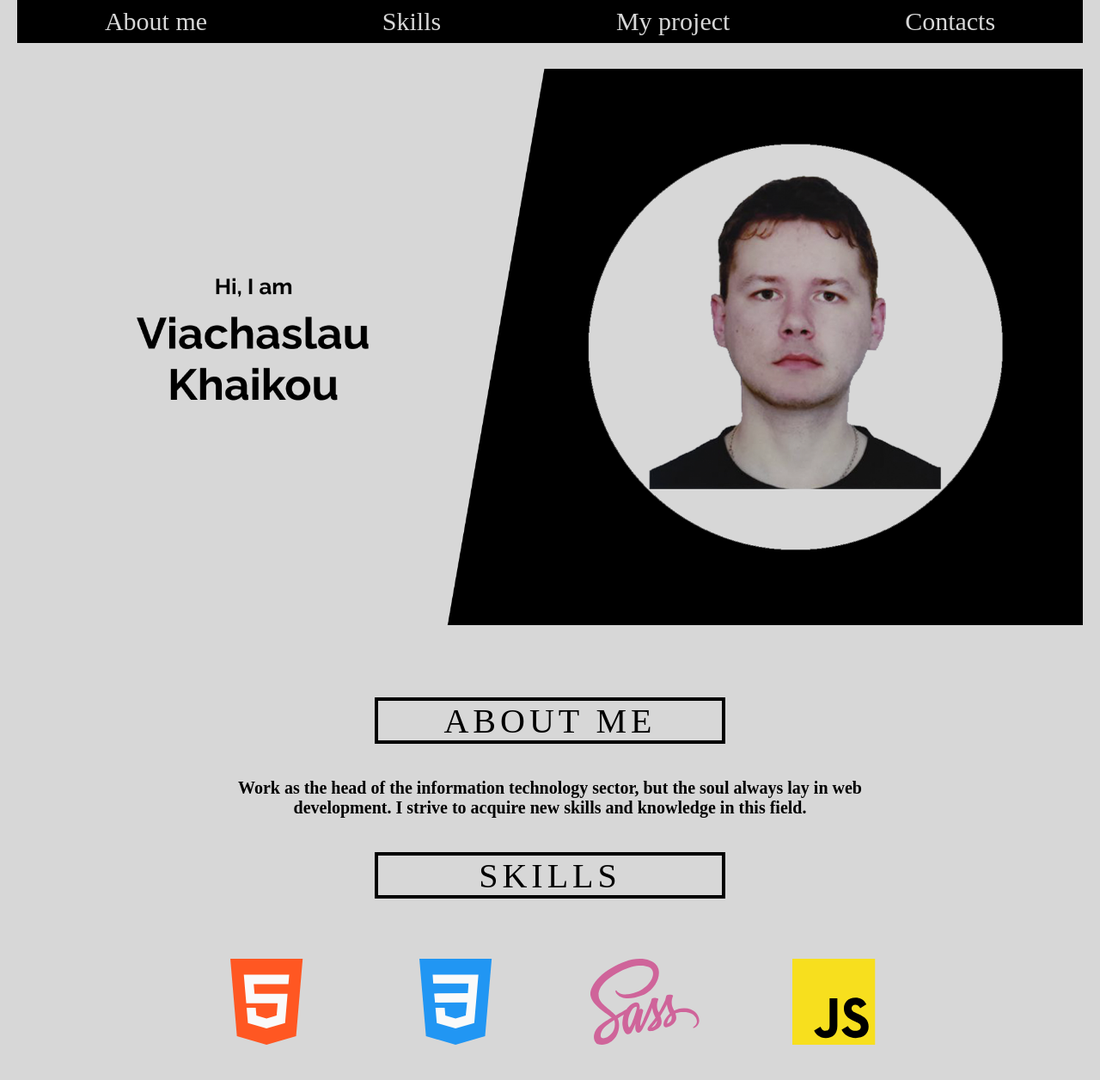
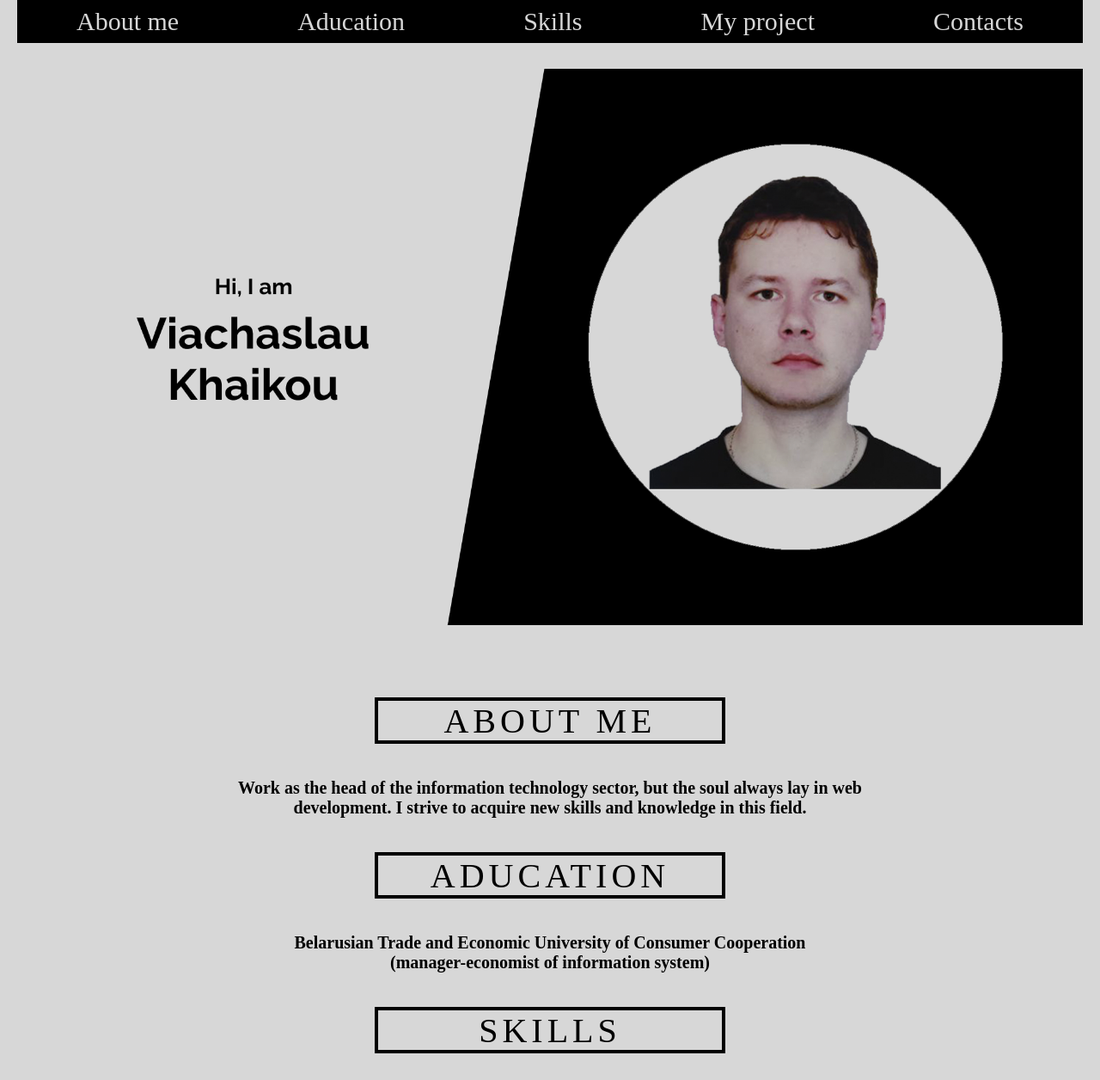
Before and after one commit to haikoff/rsschool-cv, a plain HTML site: page index.html in a window 1280 px wide. Shown: the top 1256 px of the page at 86% size. Drawn offline with Linux system fonts and the light colour scheme.

Commit message:
feat: Update index.html

```diff
--- a/index.html
+++ b/index.html
@@ -12,6 +12,7 @@
         <nav class="navbar">
             <ul>
                 <li><a href="#aboutme">About me</a></li>
+                <li><a href="#aducation">Aducation</a></li>
                 <li><a href="#skills">Skills</a></li>
                 <li><a href="#myproj">My project</a></li>
                 <li><a href="#contacts">Contacts</a></li>
@@ -25,6 +26,10 @@
         <p id="aboutme">ABOUT ME</p>
         <h4>Work as the head of the information technology sector, but the soul always lay in web development. I strive to acquire new skills and knowledge in this field.</h4>
     </section>
+    <div class="aboutme">
+        <p id="aducation">ADUCATION</p>
+        <h4>Belarusian Trade and Economic University of Consumer Cooperation </br> (manager-economist of information system)</h4>
+    </div>
     <section class="aboutme">
         <p id="skills">SKILLS</p>
         <div class="skills">
```
